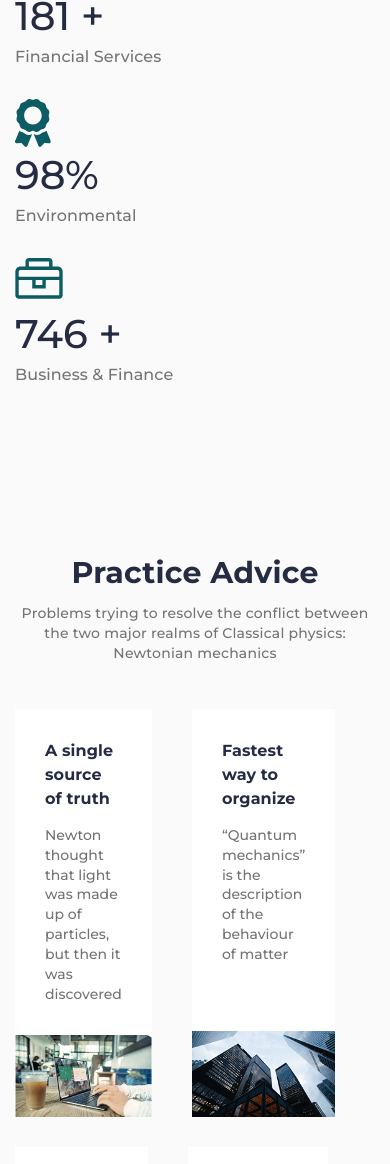
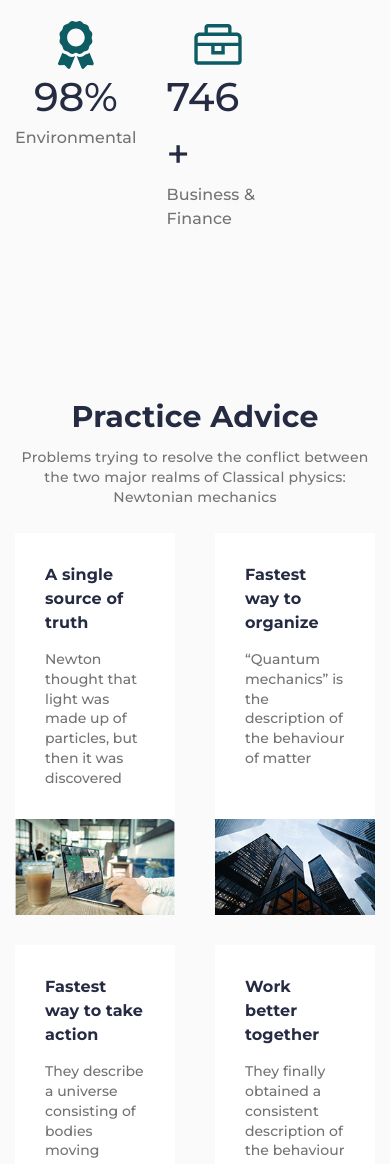
Before and after one commit to KELSI-2K/Relvise, a plain HTML site: page index.html in a window 390 px wide. Shown: the part 1716-2880 px from the top of the page. Drawn offline with Linux system fonts and the light colour scheme.

Commit message:
first commit

```diff
--- a/style.css
+++ b/style.css
@@ -409,7 +409,7 @@ body {
 }
 @media (max-width: 560px) {
 	.advantages__column {
-    flex: 0 1 100%;
+		flex: 0 1 34%;
 	}
 }
 
@@ -424,18 +424,28 @@ body {
 }
 .advantages__icon {
 	height: 48px;
-  align-items: flex-end;
+	display: flex;
+	align-items: center;
 	justify-content: center;
 }
 .advantages__value {
 	font-size: 40px;
 	line-height: 142%;
+  display: flex;
+	align-items: center;
+	justify-content: center;
 }
+
+
+
 .advantages__text {
 	letter-spacing: 0.1px;
 	color: #737373;
 	font-size: 16px;
 	line-height: 150%;
+  display: flex;
+	align-items: center;
+	justify-content: center;
 }
 
 /* -------------------------------- */
@@ -449,6 +459,18 @@ body {
   margin: 0px 0px 45px 0px;
 }
 
+
+.practice__body {
+  margin: 0px -20px -30px;
+  display: flex;
+  flex-wrap: wrap;
+}
+@media (max-width: 767px) {
+	.practice__header {
+		margin: 0px 0px 25px 0px;
+	}
+}
+
 .practice__body {
 	margin: 0px -20px -30px;
 	display: flex;
@@ -459,6 +481,23 @@ body {
 	margin: 0px 0px 30px 0px;
 	flex: 0 1 25%;
 }
+
+@media (max-width: 1040px) {
+	.practice__column {
+		flex: 0 1 50%;
+	}
+}
+@media (max-width: 630px) {
+	.practice__column {
+		flex: 0 1 100%;
+	}
+}
+.practice__column {
+  padding: 0px 20px;
+  margin: 0px 0px 30px 0px;
+  flex: 0 1 50%;
+}
+
 
 .practice__item {
 }
@@ -906,7 +945,8 @@ color: #fff;
     margin: 0;
 		display: flex;
 		align-items: center;
-    flex-wrap: wrap;
+    flex-direction: column;
+
   }
 
 
```
Also changed, not shown: 1 other file. Lines whose indentation alone changed are shown as unchanged.
